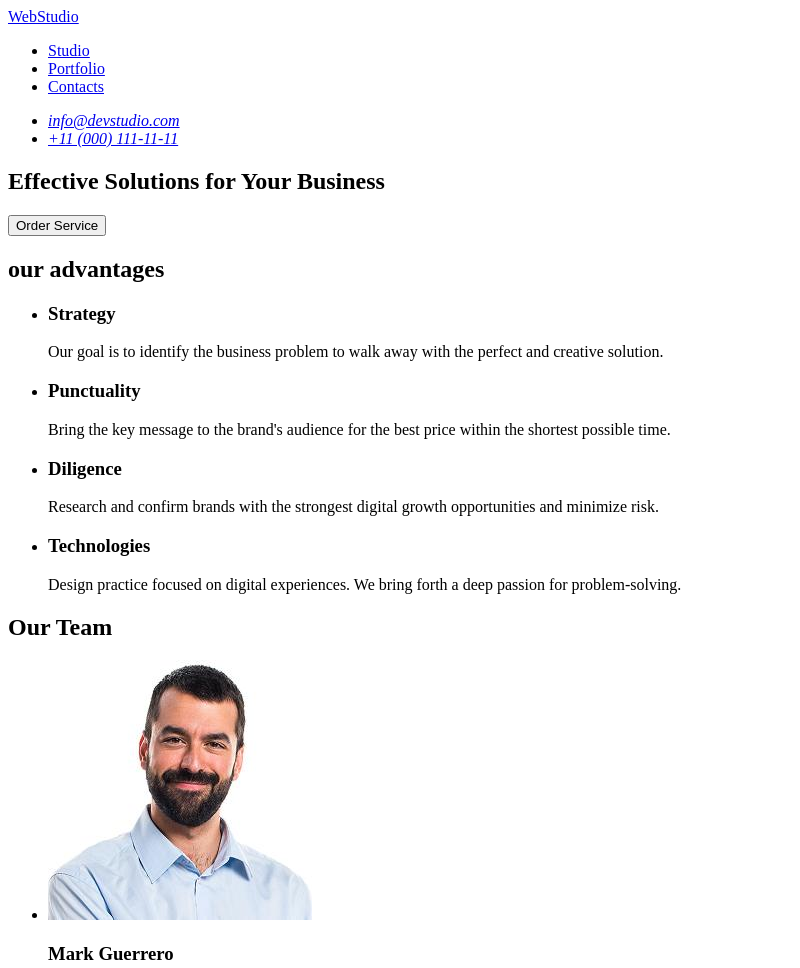
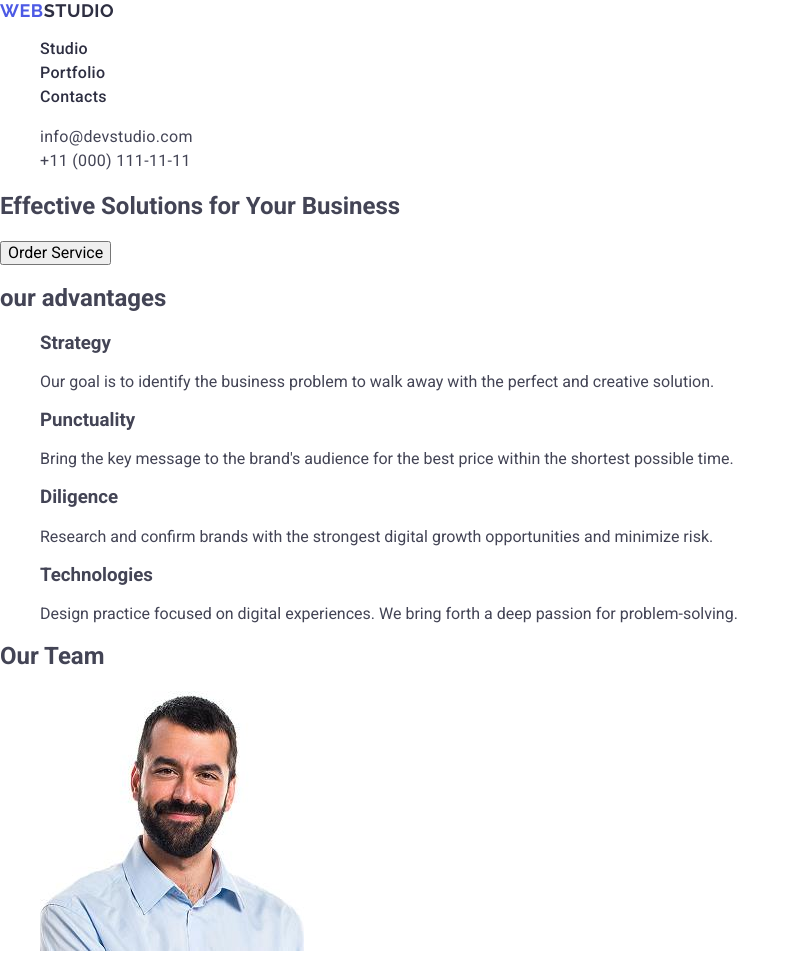
Before and after one commit to Vitalii-Khrabchuk/goit-markup-hw-02, a plain HTML site: page index.html in a window 1280 px wide. Shown: the top 968 px of the page, without its empty margins (0-800 px from the left). Drawn offline with nearby package versions, Linux system fonts and the light colour scheme.

Commit message:
add sryles

```diff
--- /dev/null
+++ b/css/styles.css
@@ -0,0 +1,62 @@
+
+body{
+font-family: 'Roboto', sans-serif;
+color: #434455;
+background-color: #fff;
+}
+
+ul, ol{
+    list-style-type: none;
+}
+
+a{
+    text-decoration: none;
+}
+
+.logo{
+font-family: "Raleway", sans-serif;
+font-weight: 700;
+font-size: 18px;
+line-height: 1.17;
+letter-spacing: 0.03em;
+text-transform: uppercase;
+color: #4d5ae5;
+}
+
+.header-logo .logo-part{
+    color: #2e2f42;
+}
+
+.footer-logo .logo-part {
+    color: #f4f4fd;
+}
+
+.nav-link{
+font-weight: 500;
+font-size: 16px;
+line-height: 1.5;
+letter-spacing: 0.02em;
+color: #2e2f42;
+}
+
+.contacts{
+    font-style: normal;
+}
+
+.contacts-link{
+font-size: 16px;
+line-height: 1.5;
+letter-spacing: 0.02em;
+color: #434455;
+}
+
+.nav-link:focus,
+.nav-link:hover,
+.contacts-link:hover,
+.contacts-link:focus {
+    color: #404bbf
+}
+
+.page-footer{
+    background-color: #2e2f42;
+}
--- a/index.html
+++ b/index.html
@@ -3,23 +3,34 @@
 <head>
     <meta charset="UTF-8">
     <meta name="viewport" content="width=device-width, initial-scale=1.0">
-    <title>document</title>
+    <title>WebStudio</title>
+
+    <link rel="stylesheet" href="https://cdnjs.cloudflare.com/ajax/libs/modern-normalize/3.0.1/modern-normalize.min.css"
+      integrity="sha512-q6WgHqiHlKyOqslT/lgBgodhd03Wp4BEqKeW6nNtlOY4quzyG3VoQKFrieaCeSnuVseNKRGpGeDU3qPmabCANg=="
+      crossorigin="anonymous" referrerpolicy="no-referrer"
+    />
+
+    <link rel="preconnect" href="https://fonts.googleapis.com">
+    <link rel="preconnect" href="https://fonts.gstatic.com" crossorigin>
+    <link href="https://fonts.googleapis.com/css2?family=Raleway:wght@700&family=Roboto:wght@400;500;700&display=swap"rel="stylesheet"
+    />
+
+    <link rel="stylesheet" href="./css/styles.css">
 </head>
 <body>
-    <header>
-
-    <nav>
-        <a href="./index.html">WebStudio</a>
-        <ul>
-          <li><a href="Studio">Studio</a></li>
-          <li><a href="Portfolio">Portfolio</a></li>
-          <li><a href="Contacts">Contacts</a></li>
+    <header class="page-header">
+    <nav class="header-nav">
+        <a class="logo header-logo" href="./index.html">Web<span class="logo-part">Studio</span></a>
+        <ul class="nav-list">
+          <li class="nav-item"><a class="nav-link" href="./index.html">Studio</a></li>
+          <li class="nav-item"><a class="nav-link" href="Portfolio">Portfolio</a></li>
+          <li class="nav-item"><a class="nav-link" href="Contacts">Contacts</a></li>
         </ul>
      </nav>
-            <address>
-                <ul>
-                  <li><a href="mailto:info@devstudio.com">info@devstudio.com</a></li>
-                  <li><a href="tel:+110001111111">+11 (000) 111-11-11</a></li>
+            <address class="contacts">
+                <ul class="contacts-list">
+                  <li class="contacts-item"><a class="contacts-link" href="mailto:info@devstudio.com">info@devstudio.com</a></li>
+                  <li class="contacts-item"><a class="contacts-link" href="tel:+110001111111">+11 (000) 111-11-11</a></li>
                 </ul>
             </address>
     </header>
@@ -104,8 +115,8 @@
         </section>
     </main>
 
-    <footer>
-         <a href="./index.html">WebStudio</a>
+    <footer class="page-footer">
+        <a class="logo footer-logo" href="./index.html">Web<span class="logo-part">Studio</span></a>
          <p>Increase the flow of customers and sales for your business with digital marketing & growth solutions.</p>
     </footer>
 </body>
```
